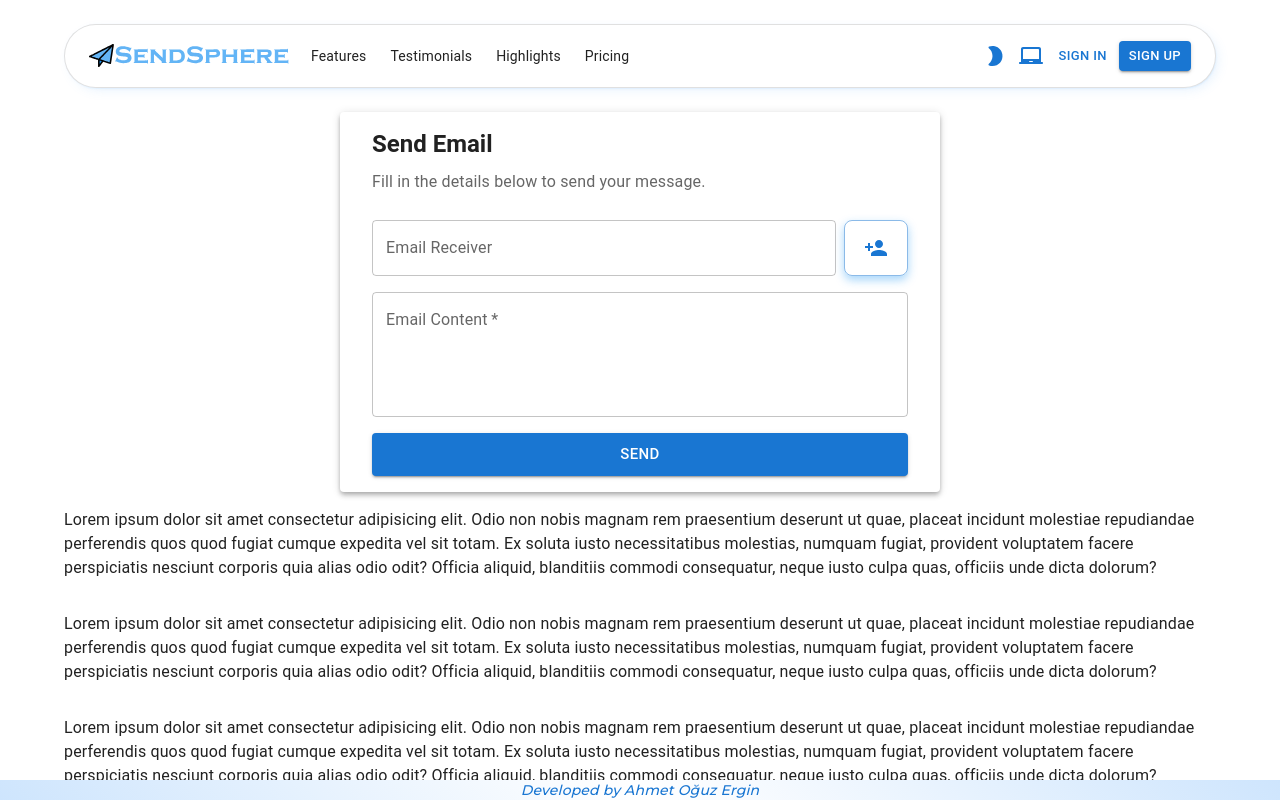
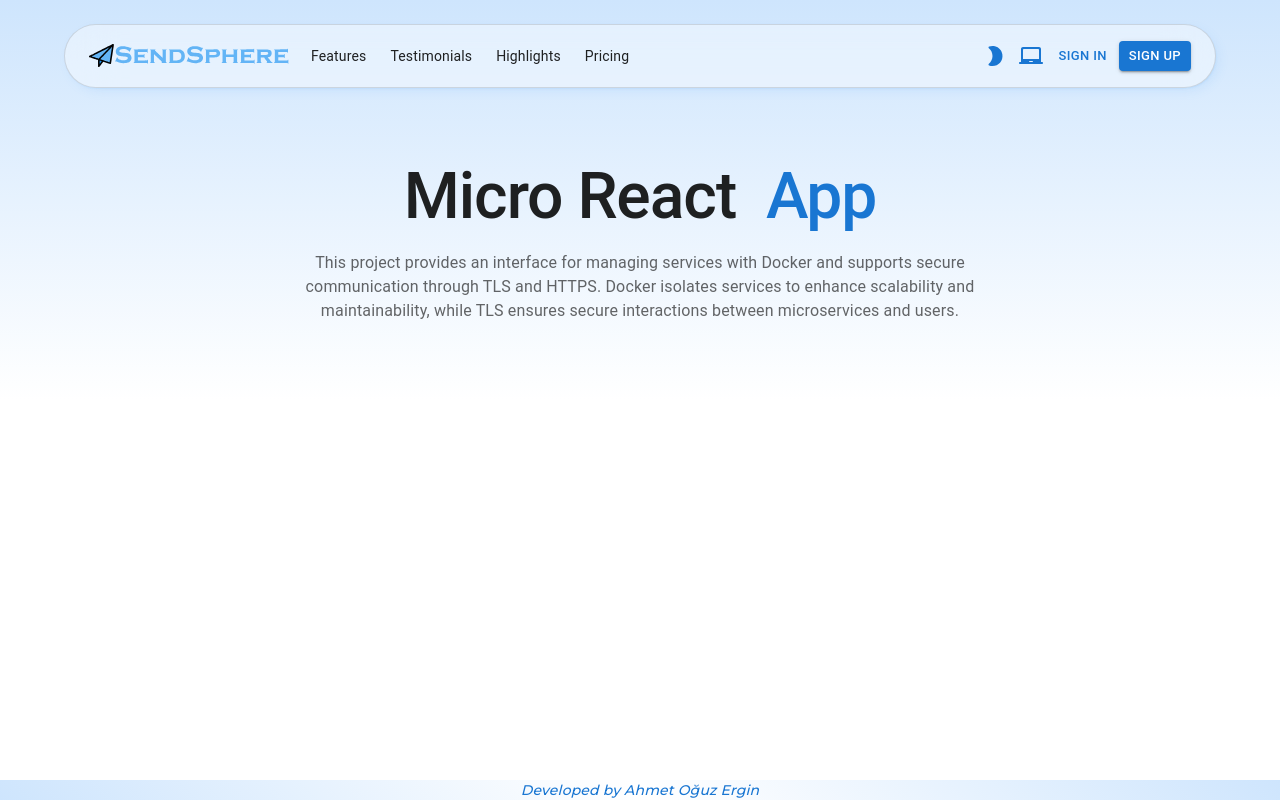
Before and after one commit to ahmettoguz/Micro-Frontend, a React (Vite) app: page / in a window 1280 px wide. Shown: the top 800 px of the page. Built offline with nearby package versions, Linux system fonts and the light colour scheme.

Commit message:
hero in progress

```diff
--- a/src/App.tsx
+++ b/src/App.tsx
@@ -21,6 +21,7 @@ import {
   getStoredThemeMode,
   getStoredThemeSchema,
 } from "./utils/localStorageUtils";
+import Hero from "./components/Hero";
 
 const storedThemeMode = getStoredThemeMode();
 const storedThemeSchema = getStoredThemeSchema();
@@ -69,6 +70,8 @@ function App() {
         toggleColorMode={toggleColorMode}
         toggleTheme={toggleTheme}
       />
+
+      <Hero />
 
       <Container
         sx={{
--- a/src/components/Hero.tsx
+++ b/src/components/Hero.tsx
@@ -1,124 +1,69 @@
-import * as React from 'react';
-import { alpha } from '@mui/material';
-import Box from '@mui/material/Box';
-import Button from '@mui/material/Button';
-import Container from '@mui/material/Container';
-import Link from '@mui/material/Link';
-import Stack from '@mui/material/Stack';
-import TextField from '@mui/material/TextField';
-import Typography from '@mui/material/Typography';
+import Box from "@mui/material/Box";
+import Container from "@mui/material/Container";
+import Stack from "@mui/material/Stack";
+import Typography from "@mui/material/Typography";
+import { appDescription, appName } from "../utils/envVars";
 
 export default function Hero() {
   return (
     <Box
       id="hero"
       sx={(theme) => ({
-        width: '100%',
+        width: "100%",
+        height: "100vh",
         backgroundImage:
-          theme.palette.mode === 'light'
-            ? 'linear-gradient(180deg, #CEE5FD, #FFF)'
-            : `linear-gradient(#02294F, ${alpha('#090E10', 0.0)})`,
-        backgroundSize: '100% 20%',
-        backgroundRepeat: 'no-repeat',
+          theme.palette.mode === "light"
+            ? "linear-gradient(180deg, #CEE5FD, #FFF 50%)"
+            : "linear-gradient(#02294F, #090E10 50%)",
+        backgroundSize: "cover",
       })}
     >
       <Container
         sx={{
-          display: 'flex',
-          flexDirection: 'column',
-          alignItems: 'center',
+          display: "flex",
+          flexDirection: "column",
+          alignItems: "center",
           pt: { xs: 14, sm: 20 },
           pb: { xs: 8, sm: 12 },
         }}
       >
-        <Stack spacing={2} useFlexGap sx={{ width: { xs: '100%', sm: '70%' } }}>
+        <Stack spacing={2} useFlexGap sx={{ width: { xs: "100%", sm: "70%" } }}>
           <Typography
             variant="h1"
             sx={{
-              display: 'flex',
-              flexDirection: { xs: 'column', md: 'row' },
-              alignSelf: 'center',
-              textAlign: 'center',
-              fontSize: 'clamp(3.5rem, 10vw, 4rem)',
+              display: "flex",
+              flexDirection: { xs: "column", md: "row" },
+              alignSelf: "center",
+              textAlign: "center",
+              fontWeight: 500,
+              fontSize: "clamp(3.5rem, 10vw, 4rem)",
             }}
           >
-            Our latest&nbsp;
+            {`${appName.split(" ")[0]} ${appName.split(" ")[1]}`} &nbsp;
             <Typography
               component="span"
               variant="h1"
               sx={{
-                fontSize: 'clamp(3rem, 10vw, 4rem)',
+                fontSize: "clamp(3rem, 10vw, 4rem)",
+                fontWeight: 500,
                 color: (theme) =>
-                  theme.palette.mode === 'light' ? 'primary.main' : 'primary.light',
+                  theme.palette.mode === "light"
+                    ? "primary.main"
+                    : "primary.light",
               }}
             >
-              products
+              {`${appName.split(" ")[2]}`}
             </Typography>
           </Typography>
+
           <Typography
             textAlign="center"
             color="text.secondary"
-            sx={{ alignSelf: 'center', width: { sm: '100%', md: '80%' } }}
+            sx={{ alignSelf: "center", width: { sm: "100%", md: "90%" } }}
           >
-            Explore our cutting-edge dashboard, delivering high-quality solutions
-            tailored to your needs. Elevate your experience with top-tier features
-            and services.
-          </Typography>
-          <Stack
-            direction={{ xs: 'column', sm: 'row' }}
-            alignSelf="center"
-            spacing={1}
-            useFlexGap
-            sx={{ pt: 2, width: { xs: '100%', sm: 'auto' } }}
-          >
-            <TextField
-              id="outlined-basic"
-              hiddenLabel
-              size="small"
-              variant="outlined"
-              aria-label="Enter your email address"
-              placeholder="Your email address"
-              inputProps={{
-                autoComplete: 'off',
-                'aria-label': 'Enter your email address',
-              }}
-            />
-            <Button variant="contained" color="primary">
-              Start now
-            </Button>
-          </Stack>
-          <Typography variant="caption" textAlign="center" sx={{ opacity: 0.8 }}>
-            By clicking &quot;Start now&quot; you agree to our&nbsp;
-            <Link href="#" color="primary">
-              Terms & Conditions
-            </Link>
-            .
+            {appDescription}
           </Typography>
         </Stack>
-        <Box
-          id="image"
-          sx={(theme) => ({
-            mt: { xs: 8, sm: 10 },
-            alignSelf: 'center',
-            height: { xs: 200, sm: 700 },
-            width: '100%',
-            backgroundImage:
-              theme.palette.mode === 'light'
-                ? 'url("/static/images/templates/templates-images/hero-light.png")'
-                : 'url("/static/images/templates/templates-images/hero-dark.png")',
-            backgroundSize: 'cover',
-            borderRadius: '10px',
-            outline: '1px solid',
-            outlineColor:
-              theme.palette.mode === 'light'
-                ? alpha('#BFCCD9', 0.5)
-                : alpha('#9CCCFC', 0.1),
-            boxShadow:
-              theme.palette.mode === 'light'
-                ? `0 0 12px 8px ${alpha('#9CCCFC', 0.2)}`
-                : `0 0 24px 12px ${alpha('#033363', 0.2)}`,
-          })}
-        />
       </Container>
     </Box>
   );
```
Also changed, not shown: src/core-coponents/Ximage.tsx (+31 -1 lines).
